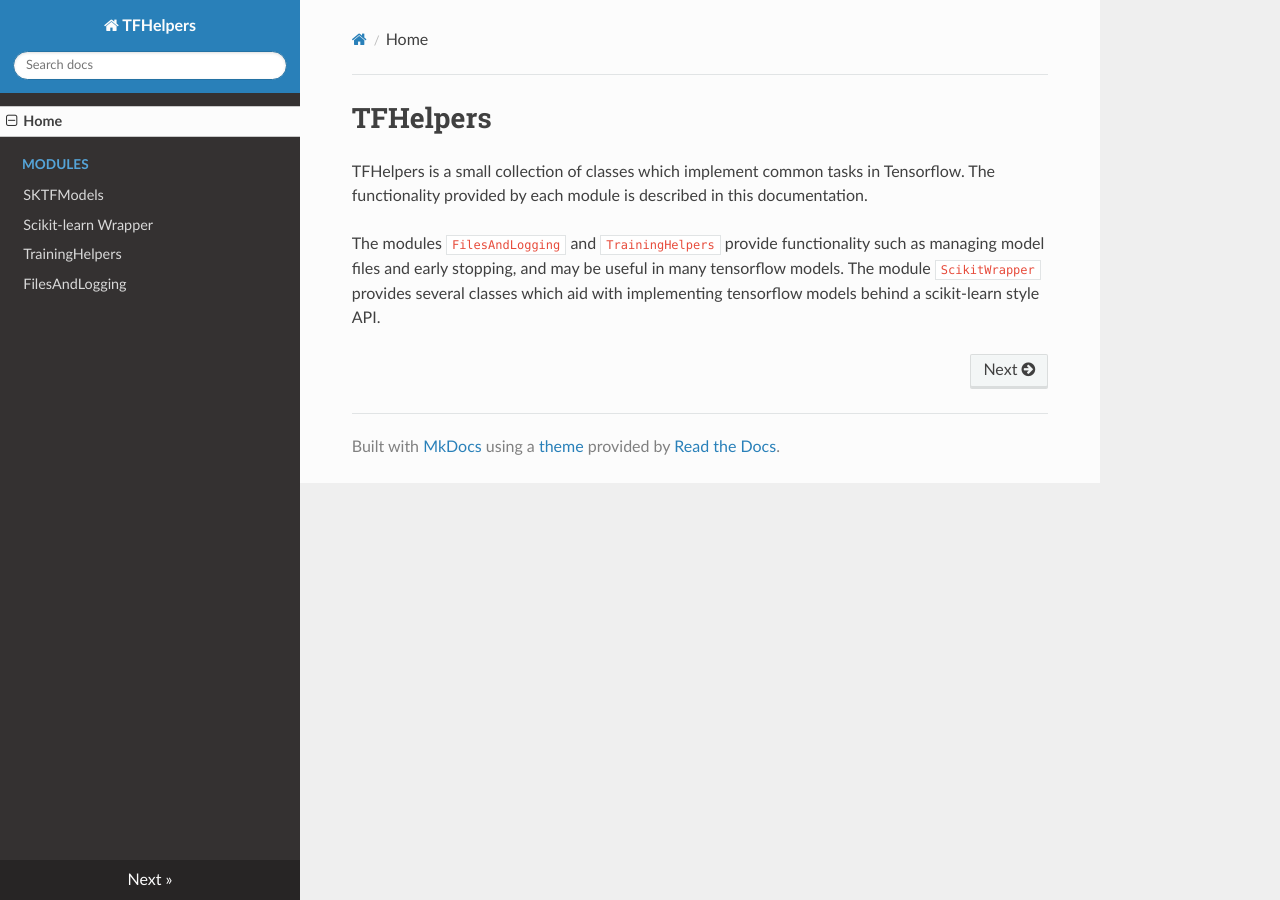
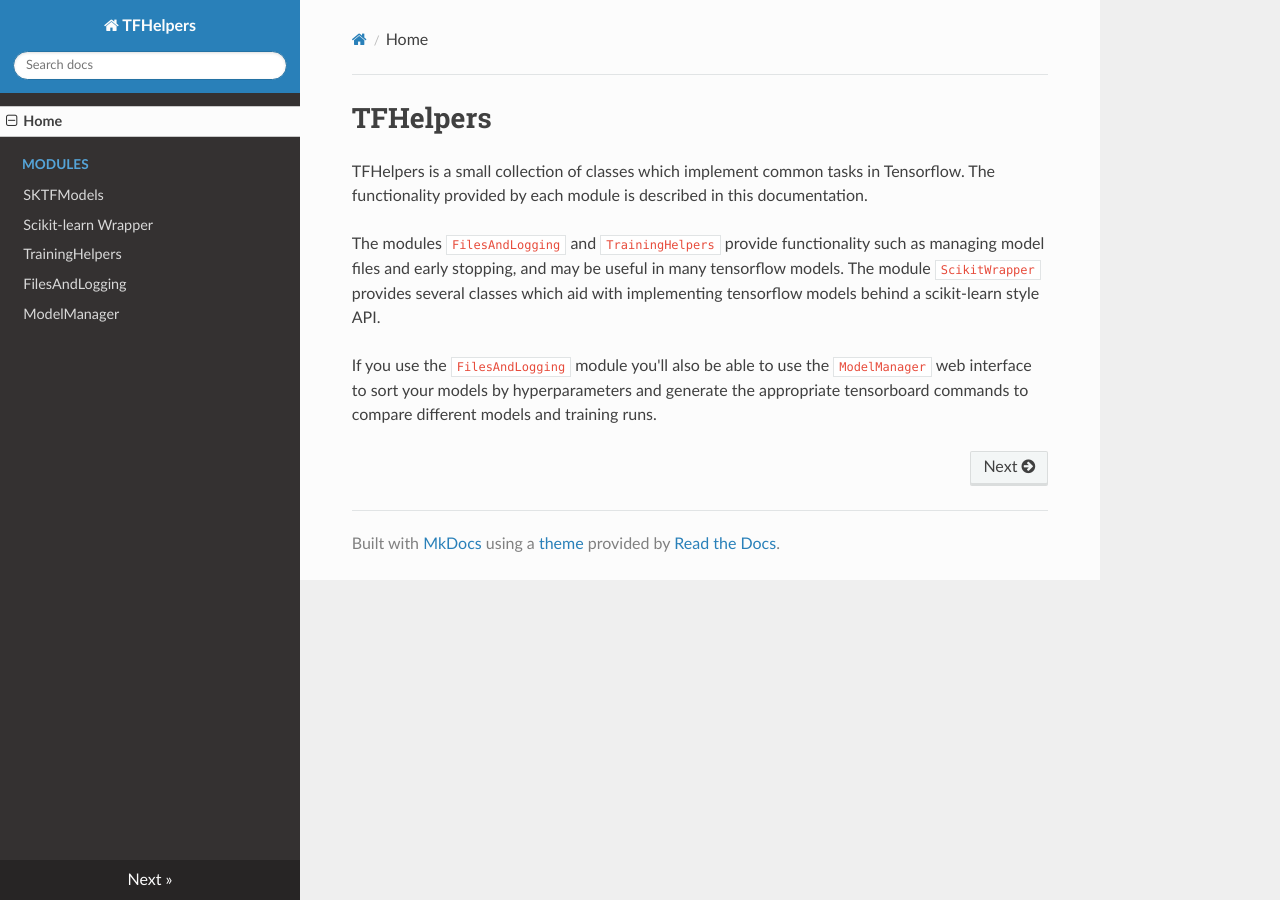
Before and after one commit to jd-13/TFHelpers, an MkDocs documentation site: the page built from docs/index.md, in a window 1280 px wide. Built offline with MkDocs 1.6.1, drawn with Linux system fonts in a browser that asks for light colours; nearby versions of some CDN libraries; old or Windows-style settings are respelled for this version of MkDocs.

Commit message:
Add ModelManager to docs

```diff
--- a/docs/index.md
+++ b/docs/index.md
@@ -7,3 +7,7 @@
 files and early stopping, and may be useful in many tensorflow models. The module `ScikitWrapper`
 provides several classes which aid with implementing tensorflow models behind a scikit-learn style
 API.
+
+If you use the `FilesAndLogging` module you'll also be able to use the `ModelManager` web interface
+to sort your models by hyperparameters and generate the appropriate tensorboard commands to compare
+different models and training runs.
--- a/mkdocs.yml
+++ b/mkdocs.yml
@@ -7,5 +7,6 @@
     - Scikit-learn Wrapper: ScikitLearnWrapper.md
     - TrainingHelpers: TrainingHelpers.md
     - FilesAndLogging: FilesAndLogging.md
+  - ModelManager: ModelManager.md
 
 theme: readthedocs
```
Also changed, not shown: docs/ModelManager.md (added, +8 -0 lines).
